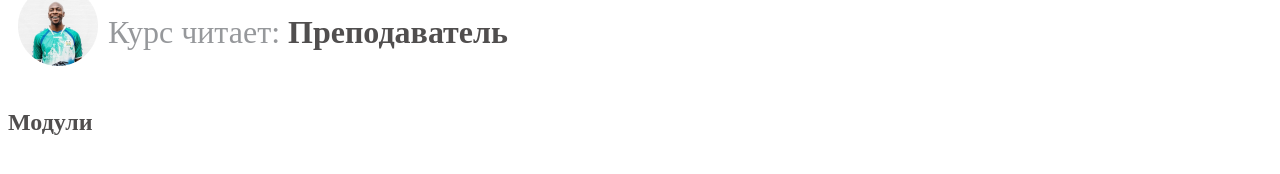
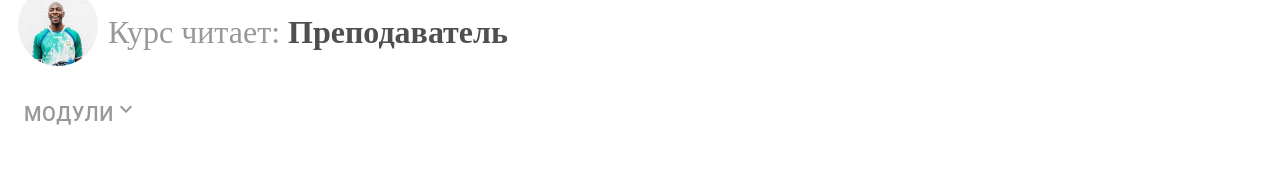
Before and after one commit to WocherZ/education-platform--JFD, a React (Create React App) app in the folder education-platform/: page / in a window 1280 px wide. Shown: the part 500-674 px from the top of the page. Built offline with nearby package versions, Linux system fonts and the light colour scheme.

Commit message:
added menu

```diff
--- a/education-platform/package.json
+++ b/education-platform/package.json
@@ -3,6 +3,10 @@
   "version": "0.1.0",
   "private": true,
   "dependencies": {
+    "@emotion/react": "^11.11.1",
+    "@emotion/styled": "^11.11.0",
+    "@mui/icons-material": "^5.11.16",
+    "@mui/material": "^5.13.4",
     "@testing-library/jest-dom": "^5.16.5",
     "@testing-library/react": "^13.4.0",
     "@testing-library/user-event": "^13.5.0",
--- a/education-platform/src/pages/courses/WebDeveloper.js
+++ b/education-platform/src/pages/courses/WebDeveloper.js
@@ -1,10 +1,27 @@
 import Header from "../../components/courses/Header"
 import '../../styles/courses/style.css'
 import account from '../../images/courses/account.png'
+import * as React from 'react';
+
+import {
+    List,
+    ListItemButton,
+    ListItemText, ListSubheader,
+    Collapse, ListItemIcon, ListItem, Typography
+} from '@mui/material';
+
+import { SendIcon, DraftsIcon, StarBorder, ExpandLess, ExpandMore, } from '@mui/icons-material'
+import InboxIcon from '@mui/icons-material/MoveToInbox';
+
 
 
 export default function WebDeveloper() {
     const modules = ['HTML', 'CSS', 'JavaScript', 'TypeScript']
+    const [open, setOpen] = React.useState(false);
+
+    const handleClick = () => {
+        setOpen(!open);
+    };
     return (
         <div>
             <Header />
@@ -20,12 +37,28 @@ export default function WebDeveloper() {
                 <p>Курс читает: <b>Преподаватель</b></p>
             </div>
             <div id="modules-menu">
-                <div id="modules">
-                <h2>Модули</h2>
-                    {modules.map(el => (
-                        <a href='' key={el}>{el}</a>
-                    ))}
-                </div>
+                <ListItemButton onClick={handleClick}>
+                    <Typography variant="button" display="block" sx={{ fontSize: '20px'}} gutterBottom>
+                        Модули
+                        {open ? <ExpandLess /> : <ExpandMore />}
+                    </Typography>
+                </ListItemButton>
+                <Collapse in={open} timeout="auto" unmountOnExit>
+                    <List component="div" disablePadding>
+                        {modules.map(el => (
+                            <ListItem divider sx={{"&:hover": {
+                                borderColor: "#535557",
+                            }}}>
+                                <ListItemIcon>
+                                    <StarBorder />
+                                </ListItemIcon>
+                                <a href='' key={el}>{el}</a>
+                            </ListItem>
+                        ))}
+                    </List>
+                </Collapse>
+
+
             </div>
         </div>
     )
--- a/education-platform/src/styles/courses/style.css
+++ b/education-platform/src/styles/courses/style.css
@@ -46,19 +46,18 @@ h1 {
 }
 
 #modules-menu {
-  display: flex;
-  flex-direction: column;
-  color: #504E4E;
-}
-#modules-menu a {
+  width: 200px;
+  height: 200px;
   color: #96989B;
-  display: none;
+  text-align: center;
+  font-family: "Poppins";
+  font-style: normal;
+  font-weight: 500;
+  font-size: 26px;
 }
 
-#modules-menu:active a {
-  display: block;
+a:hover {
+  color: #535557;
 }
 
-/* identical to box height */
-
 /*# sourceMappingURL=style.css.map */
--- a/education-platform/src/styles/courses/style.scss
+++ b/education-platform/src/styles/courses/style.scss
@@ -26,7 +26,6 @@ h1 {
     font-weight: 500;
     font-size: 26px;
     line-height: 51px;
-
     color: #96989B;
 }
 
@@ -39,29 +38,27 @@ h1 {
     font-size: 32px;
     line-height: 48px;
     color: #96989B;
-    div{
+
+    div {
         padding: 10px;
     }
-    b{
+
+    b {
         color: #504E4E;
     }
 }
 
-#modules-menu{
-    display: flex;
-    flex-direction: column;
-    color: #504E4E;
-    a{
-        color: #96989B;
-        display: none;
-    }
-
+#modules-menu {
+    width:200px;
+    height: 200px;
+    color: #96989B;
+    text-align: center;
+    font-family: 'Poppins';
+    font-style: normal;
+    font-weight: 500;
+    font-size: 26px;
 }
 
-#modules-menu:active{
-    a{
-        display: block;
-    }
+a:hover{
+    color: #535557;
 }
-
-/* identical to box height */
```
Also changed, not shown: 2 other files (tests, documents, lock files or other folders).
